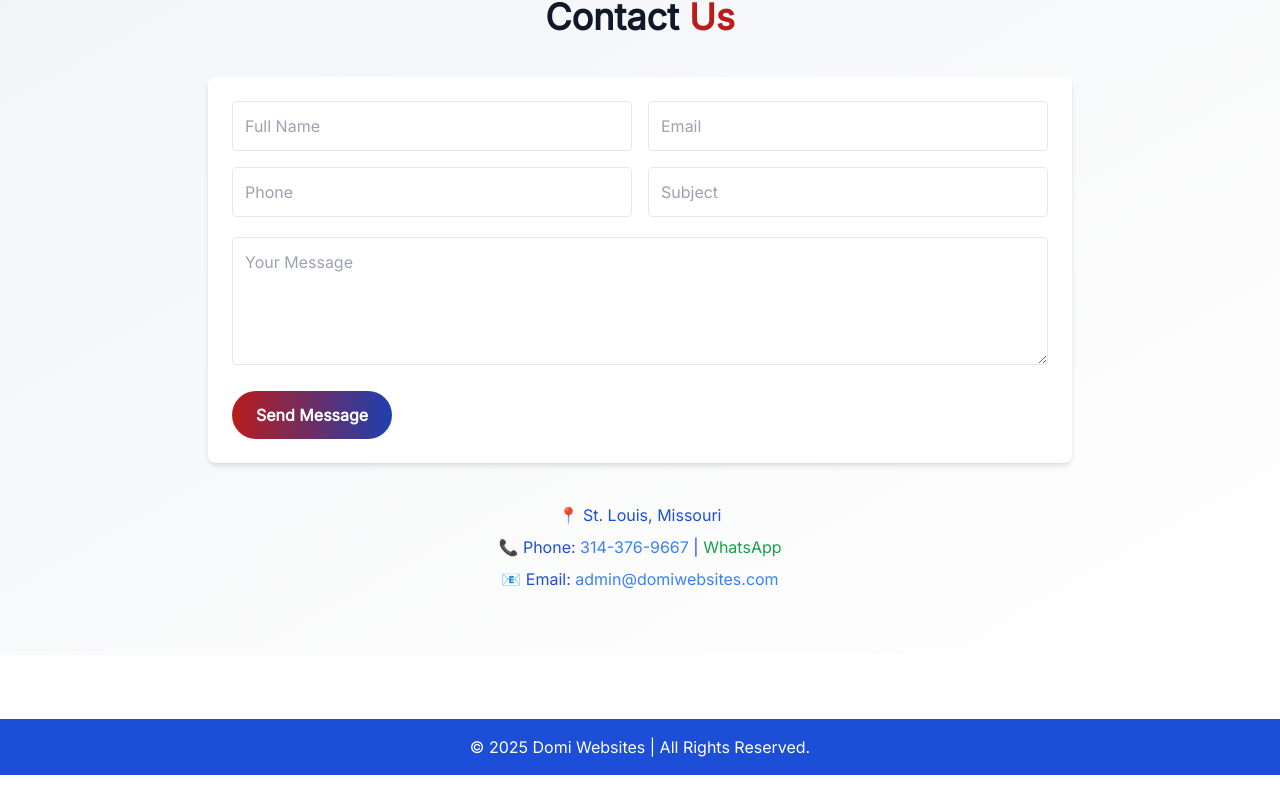
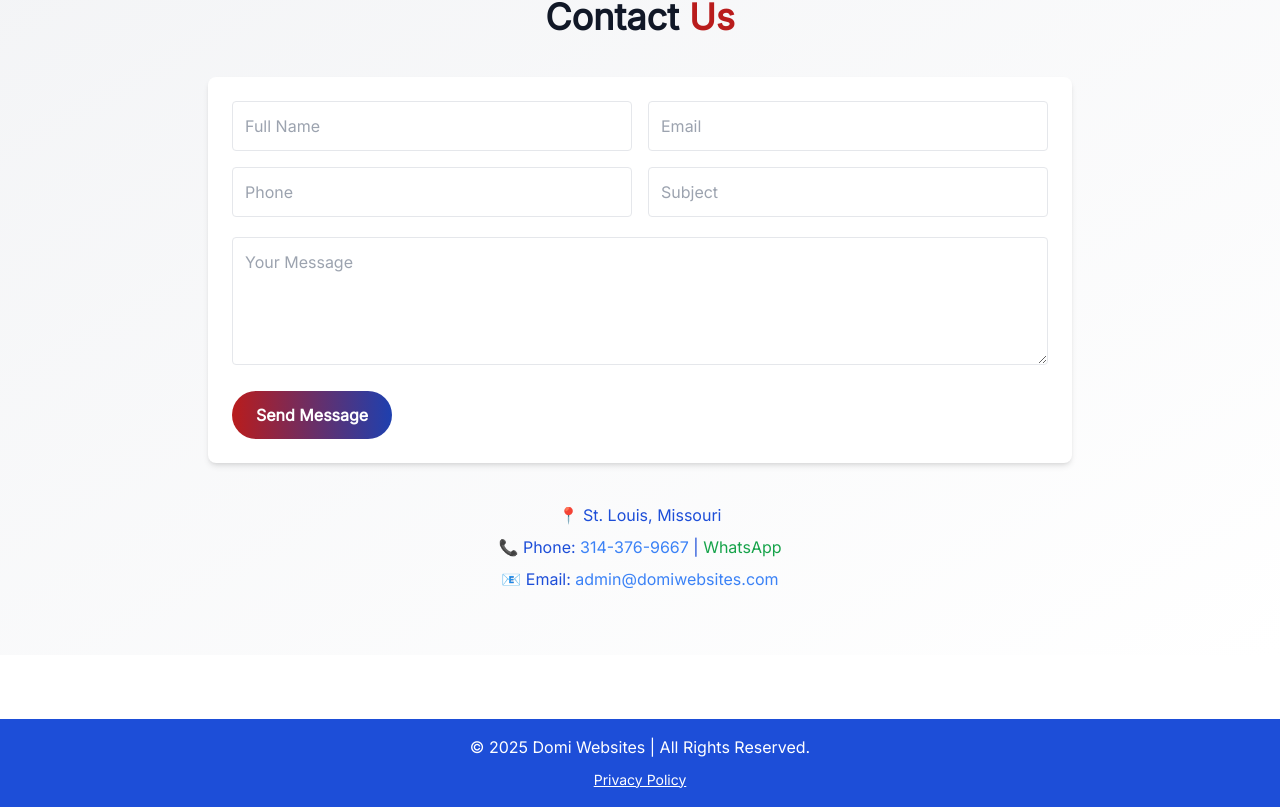
Before and after one commit to juancabrera0513/DOMIWEBITES2, a React (Create React App) app: page / in a window 1280 px wide. Shown: the part 2850-3657 px from the top of the page. Before the commit the page ends 3625 px from the top, so only its background shows below. Built offline with nearby package versions, Linux system fonts and the light colour scheme.

Commit message:
added privacy policies and updated sitemap

```diff
--- /dev/null
+++ b/public/privacy-policy.html
@@ -0,0 +1,80 @@
+<!DOCTYPE html>
+<html lang="en">
+<head>
+  <meta charset="UTF-8" />
+  <meta name="viewport" content="width=device-width, initial-scale=1" />
+  <meta name="description" content="Read Domi Websites' privacy policy to understand how we collect and use your information." />
+  <meta name="robots" content="index, follow" />
+  <title>Privacy Policy | Domi Websites</title>
+  <link rel="icon" href="/DomiLogo.png" type="image/png" />
+  <style>
+    body {
+      font-family: Arial, sans-serif;
+      line-height: 1.6;
+      padding: 2rem;
+      max-width: 800px;
+      margin: 0 auto;
+      background: #ffffff;
+      color: #333;
+    }
+    h1 {
+      color: #d62828;
+    }
+    a {
+      color: #1d4ed8;
+      text-decoration: none;
+    }
+    a:hover {
+      text-decoration: underline;
+    }
+    header {
+      text-align: center;
+      margin-bottom: 2rem;
+    }
+    img {
+      max-height: 50px;
+    }
+  </style>
+</head>
+<body>
+  <header>
+    <img src="/DomiLogo.png" alt="Domi Websites Logo" />
+    <h1>Privacy Policy</h1>
+  </header>
+
+  <main>
+    <p><strong>Last updated:</strong> April 2025</p>
+
+    <p>
+      At Domi Websites, we value your privacy. This Privacy Policy outlines how we collect, use, and safeguard your personal information when you visit our site or interact with our services.
+    </p>
+
+    <h2>Information We Collect</h2>
+    <ul>
+      <li>Contact details you provide through our forms (name, email, phone).</li>
+      <li>Cookies and usage data via Google Ads and Google Analytics.</li>
+    </ul>
+
+    <h2>How We Use Your Information</h2>
+    <ul>
+      <li>To respond to inquiries and provide services.</li>
+      <li>To analyze website traffic and improve user experience.</li>
+      <li>For advertising and retargeting purposes via Google Ads.</li>
+    </ul>
+
+    <h2>Third-Party Services</h2>
+    <p>We use tools like Google Ads, Google Analytics, and EmailJS to operate our business. These may collect anonymous usage or technical data.</p>
+
+    <h2>Cookies</h2>
+    <p>We use cookies to enhance site functionality. By using our website, you consent to the use of cookies. You can manage your preferences via your browser settings.</p>
+
+    <h2>Data Protection</h2>
+    <p>Your data is stored securely and only accessed by authorized personnel. We never sell your personal information.</p>
+
+    <h2>Contact Us</h2>
+    <p>If you have questions about this policy, contact us at <a href="mailto:admin@domiwebsites.com">admin@domiwebsites.com</a>.</p>
+
+    <p><a href="/">← Return to Homepage</a></p>
+  </main>
+</body>
+</html>
--- a/src/Footer.jsx
+++ b/src/Footer.jsx
@@ -3,6 +3,14 @@ import React from 'react';
 const Footer = () => (
   <footer className="bg-blue-700 text-white text-center py-4 mt-16">
     <p>&copy; 2025 Domi Websites | All Rights Reserved.</p>
+    <p className="mt-2">
+      <a
+        href="/privacy-policy.html"
+        className="text-white text-sm underline hover:text-gray-300"
+      >
+        Privacy Policy
+      </a>
+    </p>
   </footer>
 );
 
```
Also changed, not shown: 1 other file (tests, documents, lock files or other folders).
